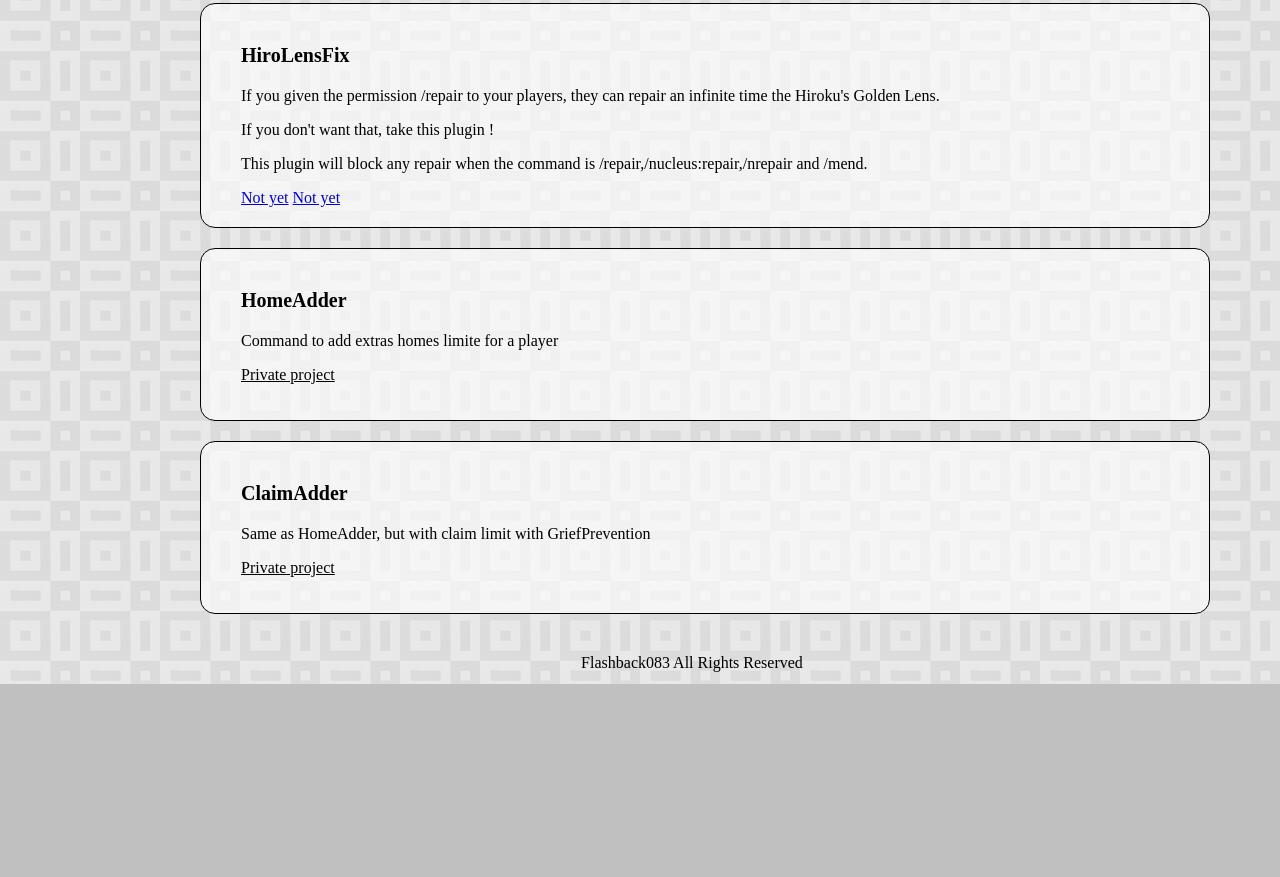
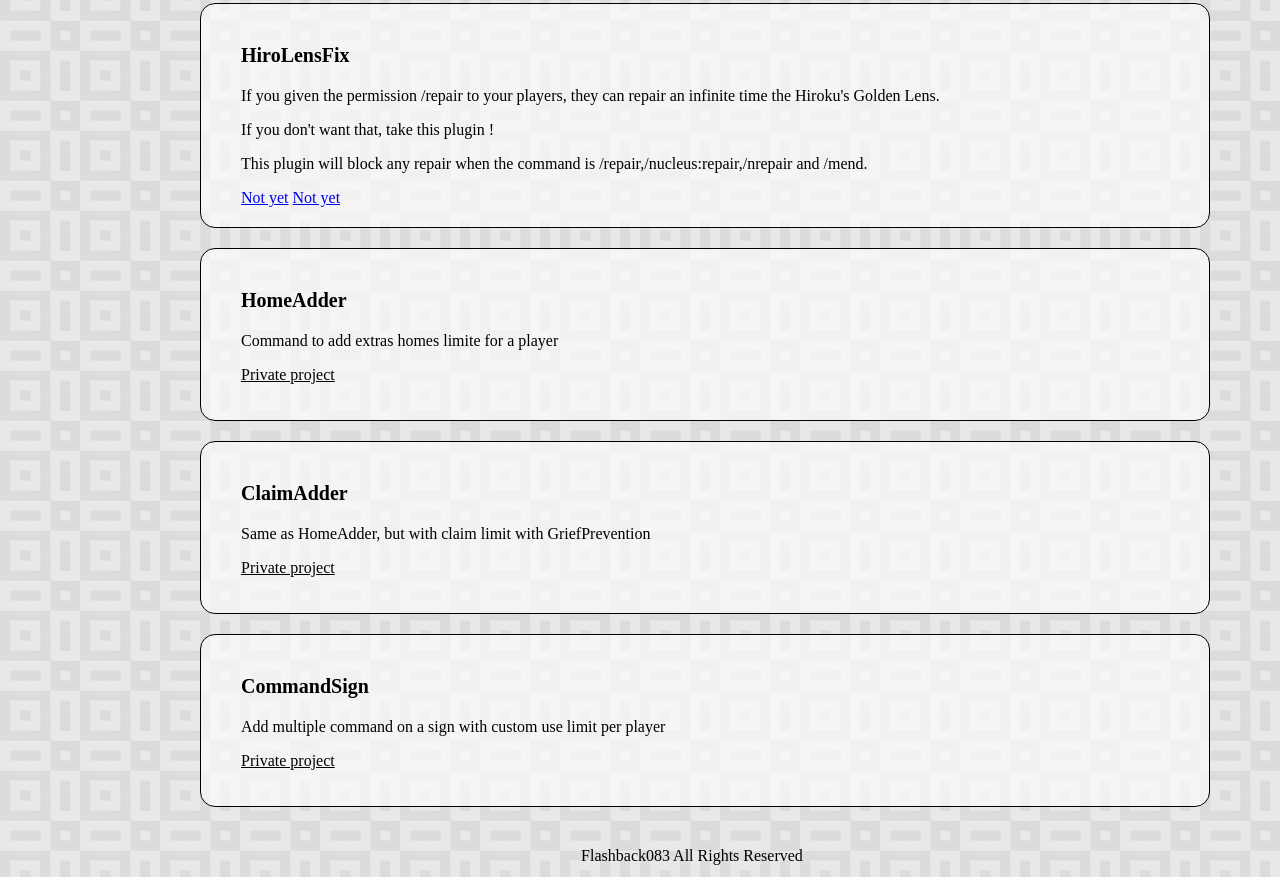
Before and after one commit to Flashback083/flashback083.github.io, a plain HTML site: page sideprojects.html in a window 1280 px wide. Shown: the part 1069-1946 px from the top of the page. Before the commit the page ends 1753 px from the top, so only its background shows below. Drawn offline with Linux system fonts and the light colour scheme.

Commit message:
Add private plugin

```diff
--- a/sideprojects.html
+++ b/sideprojects.html
@@ -65,6 +65,11 @@
 			<p>Same as HomeAdder, but with claim limit with GriefPrevention</p>
 			<p><u>Private project</u></p>
 		</article>
+		<article>
+			<h1>CommandSign</h1>
+			<p>Add multiple command on a sign with custom use limit per player</p>
+			<p><u>Private project</u></p>
+		</article>
 		<footer>Flashback083 All Rights Reserved</footer>
 	</section>
 </body>
```
